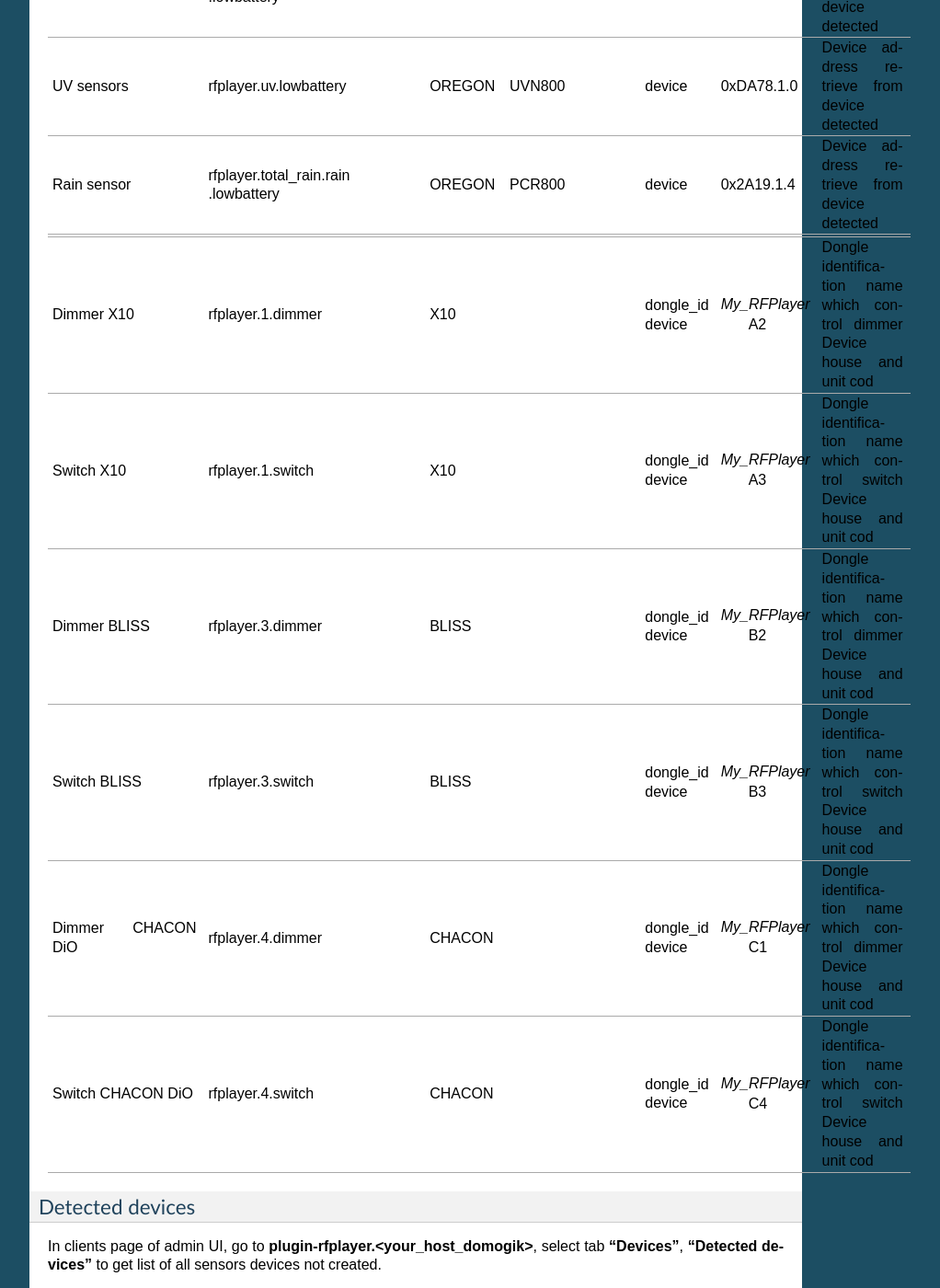
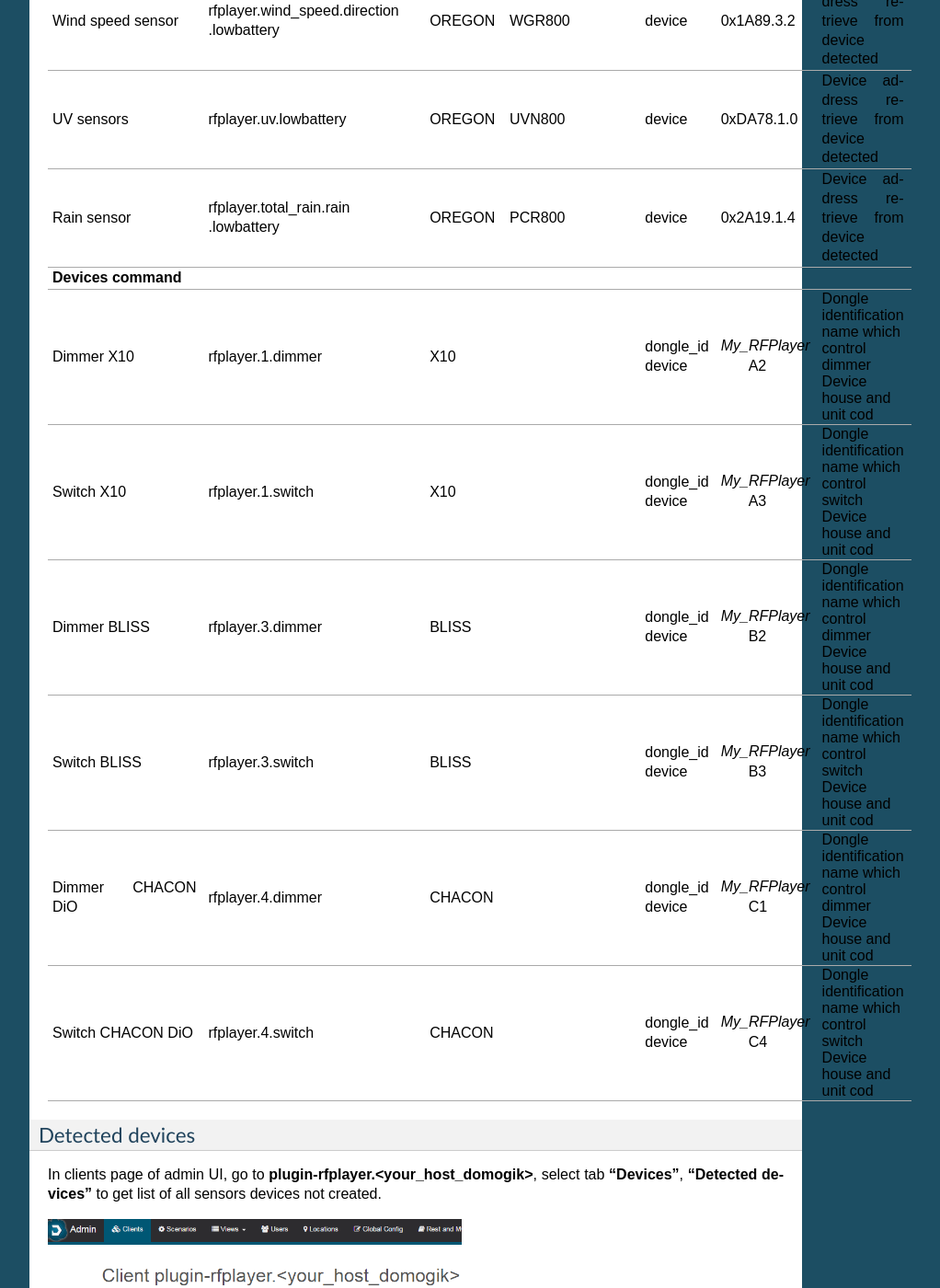
Before and after one commit to Nico0084/domogik-plugin-rfplayer, a Sphinx documentation site: the page built from docs/rfplayer.txt, in a window 1280 px wide and 1400 px high, scrolled down 3236 px. Shown: the whole window at 92% size, without its empty margins (198-1220 px from the left). Built offline with Sphinx 7.4.7, drawn with Linux system fonts in a browser that asks for light colours; some of the changed text lies outside the part shown.

Commit message:
Update doc

```diff
--- a/docs/dev.txt
+++ b/docs/dev.txt
@@ -1,6 +1,11 @@
 ========================
 Development informations
 ========================
+
+.. |under_construction| image:: under_construction.png
+    :width: 300px
+
+|under_construction|
 
 xPL messages
 ============
--- a/docs/index.txt
+++ b/docs/index.txt
@@ -7,5 +7,6 @@
 
     /rfplayer
     /advanced
+    /tools
     /dev
     /changelog
--- a/docs/rfplayer.txt
+++ b/docs/rfplayer.txt
@@ -52,8 +52,8 @@
 * configure this plugin
 * create a Domogik device for your rfp1000 dongle
 * start the plugin
-* in the *Detected devices* pages, look for your rfplayer device and get informations about it
-* create the Domogik device for your rfplayer device
+* in the *Detected devices* pages, look for your devices and get informations about them
+* create the Domogik device for your devices
 
 Dependencies
 ============
@@ -79,12 +79,12 @@
 
 To install a udev rule, copy the appropriate file in the udev rules folder on your system. Example ::
 
-    $ sudo cp udev_rules/97-usbrfp1000.rules /etc/udev/rules.d/
+$ sudo cp udev_rules/97-usbrfp1000.rules /etc/udev/rules.d/
 
 Then, you can use the following command to apply the udev rule, or unplug/plug the dongle. ::
 
-    $ sudo udevadm control --reload-rules
-	$ sudo udevadm trigger
+$ sudo udevadm control --reload-rules
+$ sudo udevadm trigger
 
 Plugin configuration
 ====================
@@ -122,6 +122,7 @@
 | Description    | What you want     | A short descriptionn for this device.                                        |
 +----------------+-------------------+------------------------------------------------------------------------------+
 | Global         |                   | The path to the RFXCOM RFP1000 device.                                       |
+|                |                   |                                                                              |
 |   device       | /dev/rfp1000      | See udev rule to avoid /dev/ttyUSBx and changed port                         |
 +----------------+-------------------+------------------------------------------------------------------------------+
 | Global         |                   | Timer (seconds) for poll RFP status                                          |
@@ -137,50 +138,51 @@
 
 Select corresponding device :
 
-+----------------------+---------------------------------+-----------+-----------------+-----------+-------------+-------------------------------------------------+
-| Type                 | device type                     | Protocols | Model           | key       | Example     | Description                                     |
-+======================+=================================+===========+=================+===========+=============+=================================================+
-| Temperature sensors  | rfplayer.temperature.lowbattery | OREGON    | THN122/132/***  | device    | 0x0000.0.3  | Device address retrieve from device detected    |
-|                      |                                 |           | THC238/268      |           |             |                                                 |
-|                      |                                 |           | THRN122         |           |             |                                                 |
-|                      |                                 |           | AW129/131       |           |             |                                                 |
-+----------------------+---------------------------------+-----------+-----------------+-----------+-------------+-------------------------------------------------+
-| Temperature/Humidity | rfplayer.temperature.hygrometry | OREGON    | THGR122/228/238 | device    | 0x1A2D.1.2  | Device address retrieve from device detected    |
-| sensors              | .lowbattery                     |           | /328/810/918/928|           |             |                                                 |
-|                      |                                 |           | THGN50/122/123  |           |             |                                                 |
-|                      |                                 |           | /132/800        |           |             |                                                 |
-|                      |                                 |           | THGRN228 RTGR328|           |             |                                                 |
-+----------------------+---------------------------------+-----------+-----------------+-----------+-------------+-------------------------------------------------+
-| Temperature/Humidity | rfplayer.temperature.hygrometry | OREGON    | THGR918N        | device    | 0x5A6D.2.8  | Device address retrieve from device detected    |
-| Pressure sensors     | .pressure.lowbattery            |           |                 |           |             |                                                 |
-+----------------------+---------------------------------+-----------+-----------------+-----------+-------------+-------------------------------------------------+
-| Wind speed sensor    | rfplayer.wind_speed.direction   | OREGON    | WGR800          | device    | 0x1A89.3.2  | Device address retrieve from device detected    |
-|                      | .lowbattery                     |           |                 |           |             |                                                 |
-+----------------------+---------------------------------+-----------+-----------------+-----------+-------------+-------------------------------------------------+
-| UV sensors           | rfplayer.uv.lowbattery          | OREGON    | UVN800          | device    | 0xDA78.1.0  | Device address retrieve from device detected    |
-+----------------------+---------------------------------+-----------+-----------------+-----------+-------------+-------------------------------------------------+
-| Rain sensor          | rfplayer.total_rain.rain        | OREGON    | PCR800          | device    | 0x2A19.1.4  | Device address retrieve from device detected    |
-|                      | .lowbattery                     |           |                 |           |             |                                                 |
-+----------------------+---------------------------------+-----------+-----------------+-----------+-------------+-------------------------------------------------+
-+----------------------+---------------------------------+-----------+-----------------+-----------+-------------+-------------------------------------------------+
-| Dimmer X10           | rfplayer.1.dimmer               | X10       |                 | dongle_id |*My_RFPlayer*| Dongle identification name which control dimmer |
-|                      |                                 |           |                 | device    | A2          | Device house and unit cod                       |
-+----------------------+---------------------------------+-----------+-----------------+-----------+-------------+-------------------------------------------------+
-| Switch X10           | rfplayer.1.switch               | X10       |                 | dongle_id |*My_RFPlayer*| Dongle identification name which control switch |
-|                      |                                 |           |                 | device    | A3          | Device house and unit cod                       |
-+----------------------+---------------------------------+-----------+-----------------+-----------+-------------+-------------------------------------------------+
-| Dimmer BLISS         | rfplayer.3.dimmer               | BLISS     |                 | dongle_id |*My_RFPlayer*| Dongle identification name which control dimmer |
-|                      |                                 |           |                 | device    | B2          | Device house and unit cod                       |
-+----------------------+---------------------------------+-----------+-----------------+-----------+-------------+-------------------------------------------------+
-| Switch BLISS         | rfplayer.3.switch               | BLISS     |                 | dongle_id |*My_RFPlayer*| Dongle identification name which control switch |
-|                      |                                 |           |                 | device    | B3          | Device house and unit cod                       |
-+----------------------+---------------------------------+-----------+-----------------+-----------+-------------+-------------------------------------------------+
-| Dimmer CHACON DiO    | rfplayer.4.dimmer               | CHACON    |                 | dongle_id |*My_RFPlayer*| Dongle identification name which control dimmer |
-|                      |                                 |           |                 | device    | C1          | Device house and unit cod                       |
-+----------------------+---------------------------------+-----------+-----------------+-----------+-------------+-------------------------------------------------+
-| Switch CHACON DiO    | rfplayer.4.switch               | CHACON    |                 | dongle_id |*My_RFPlayer*| Dongle identification name which control switch |
-|                      |                                 |           |                 | device    | C4          | Device house and unit cod                       |
-+----------------------+---------------------------------+-----------+-----------------+-----------+-------------+-------------------------------------------------+
++----------------------+---------------------------------+-----------+-------------------+-----------+-------------+---------------------------------------------------+
+| Type                 | device type                     | Protocols | Model             | key       | Example     | Description                                       |
++======================+=================================+===========+===================+===========+=============+===================================================+
+| Temperature sensors  | rfplayer.temperature.lowbattery | OREGON    | | THN122/132/...  | device    | 0x0000.0.3  | Device address retrieve from device detected      |
+|                      |                                 |           | | THC238/268      |           |             |                                                   |
+|                      |                                 |           | | THRN122         |           |             |                                                   |
+|                      |                                 |           | | AW129/131       |           |             |                                                   |
++----------------------+---------------------------------+-----------+-------------------+-----------+-------------+---------------------------------------------------+
+| Temperature/Humidity | rfplayer.temperature.hygrometry | OREGON    | | THGR122/228/238 | device    | 0x1A2D.1.2  | Device address retrieve from device detected      |
+| sensors              | .lowbattery                     |           | | /328/810/918/928|           |             |                                                   |
+|                      |                                 |           | | THGN50/122/123  |           |             |                                                   |
+|                      |                                 |           | | /132/800        |           |             |                                                   |
+|                      |                                 |           | | THGRN228 RTGR328|           |             |                                                   |
++----------------------+---------------------------------+-----------+-------------------+-----------+-------------+---------------------------------------------------+
+| Temperature/Humidity | rfplayer.temperature.hygrometry | OREGON    | | THGR918N        | device    | 0x5A6D.2.8  | Device address retrieve from device detected      |
+| Pressure sensors     | .pressure.lowbattery            |           |                   |           |             |                                                   |
++----------------------+---------------------------------+-----------+-------------------+-----------+-------------+---------------------------------------------------+
+| Wind speed sensor    | rfplayer.wind_speed.direction   | OREGON    | | WGR800          | device    | 0x1A89.3.2  | Device address retrieve from device detected      |
+|                      | .lowbattery                     |           |                   |           |             |                                                   |
++----------------------+---------------------------------+-----------+-------------------+-----------+-------------+---------------------------------------------------+
+| UV sensors           | rfplayer.uv.lowbattery          | OREGON    | | UVN800          | device    | 0xDA78.1.0  | Device address retrieve from device detected      |
++----------------------+---------------------------------+-----------+-------------------+-----------+-------------+---------------------------------------------------+
+| Rain sensor          | rfplayer.total_rain.rain        | OREGON    | | PCR800          | device    | 0x2A19.1.4  | Device address retrieve from device detected      |
+|                      | .lowbattery                     |           |                   |           |             |                                                   |
++----------------------+---------------------------------+-----------+-------------------+-----------+-------------+---------------------------------------------------+
+| **Devices command**                                                                                                                                                  |
++----------------------+---------------------------------+-----------+-------------------+-----------+-------------+---------------------------------------------------+
+| Dimmer X10           | rfplayer.1.dimmer               | X10       |                   | dongle_id |*My_RFPlayer*| | Dongle identification name which control dimmer |
+|                      |                                 |           |                   | device    | A2          | | Device house and unit cod                       |
++----------------------+---------------------------------+-----------+-------------------+-----------+-------------+---------------------------------------------------+
+| Switch X10           | rfplayer.1.switch               | X10       |                   | dongle_id |*My_RFPlayer*| | Dongle identification name which control switch |
+|                      |                                 |           |                   | device    | A3          | | Device house and unit cod                       |
++----------------------+---------------------------------+-----------+-------------------+-----------+-------------+---------------------------------------------------+
+| Dimmer BLISS         | rfplayer.3.dimmer               | BLISS     |                   | dongle_id |*My_RFPlayer*| | Dongle identification name which control dimmer |
+|                      |                                 |           |                   | device    | B2          | | Device house and unit cod                       |
++----------------------+---------------------------------+-----------+-------------------+-----------+-------------+---------------------------------------------------+
+| Switch BLISS         | rfplayer.3.switch               | BLISS     |                   | dongle_id |*My_RFPlayer*| | Dongle identification name which control switch |
+|                      |                                 |           |                   | device    | B3          | | Device house and unit cod                       |
++----------------------+---------------------------------+-----------+-------------------+-----------+-------------+---------------------------------------------------+
+| Dimmer CHACON DiO    | rfplayer.4.dimmer               | CHACON    |                   | dongle_id |*My_RFPlayer*| | Dongle identification name which control dimmer |
+|                      |                                 |           |                   | device    | C1          | | Device house and unit cod                       |
++----------------------+---------------------------------+-----------+-------------------+-----------+-------------+---------------------------------------------------+
+| Switch CHACON DiO    | rfplayer.4.switch               | CHACON    |                   | dongle_id |*My_RFPlayer*| | Dongle identification name which control switch |
+|                      |                                 |           |                   | device    | C4          | | Device house and unit cod                       |
++----------------------+---------------------------------+-----------+-------------------+-----------+-------------+---------------------------------------------------+
 
 Detected devices
 ----------------
```
Also changed, not shown: docs/advanced.txt (+22 -12 lines), docs/tools.txt (added, +10 -0 lines), docs/general_admin.png (added), docs/recep_admin.png (added), docs/under_construction.png, 2 other files.
